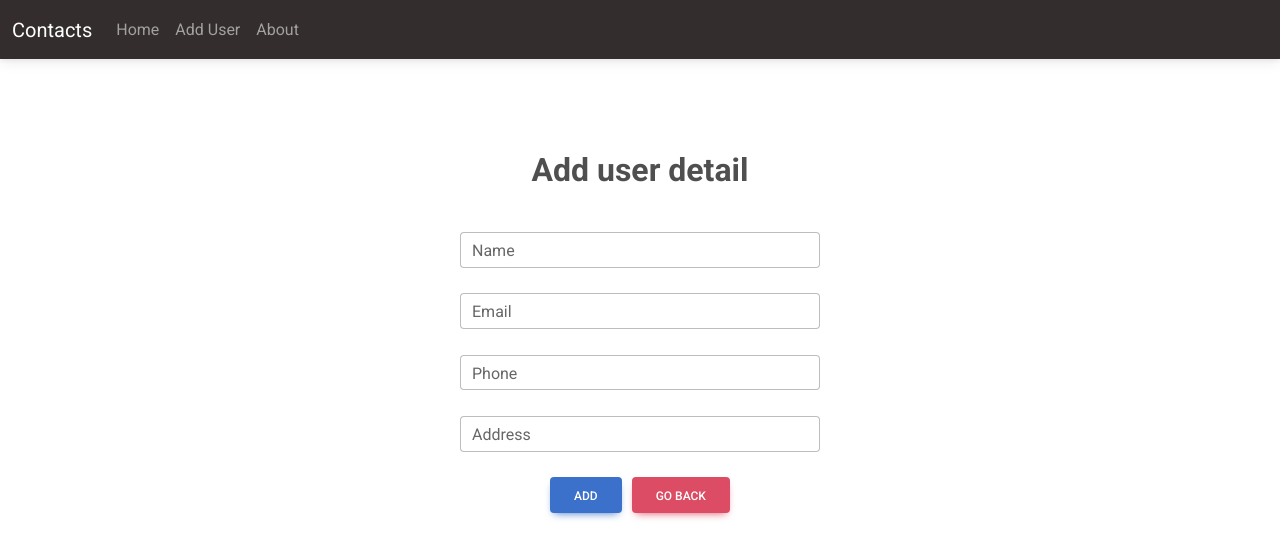
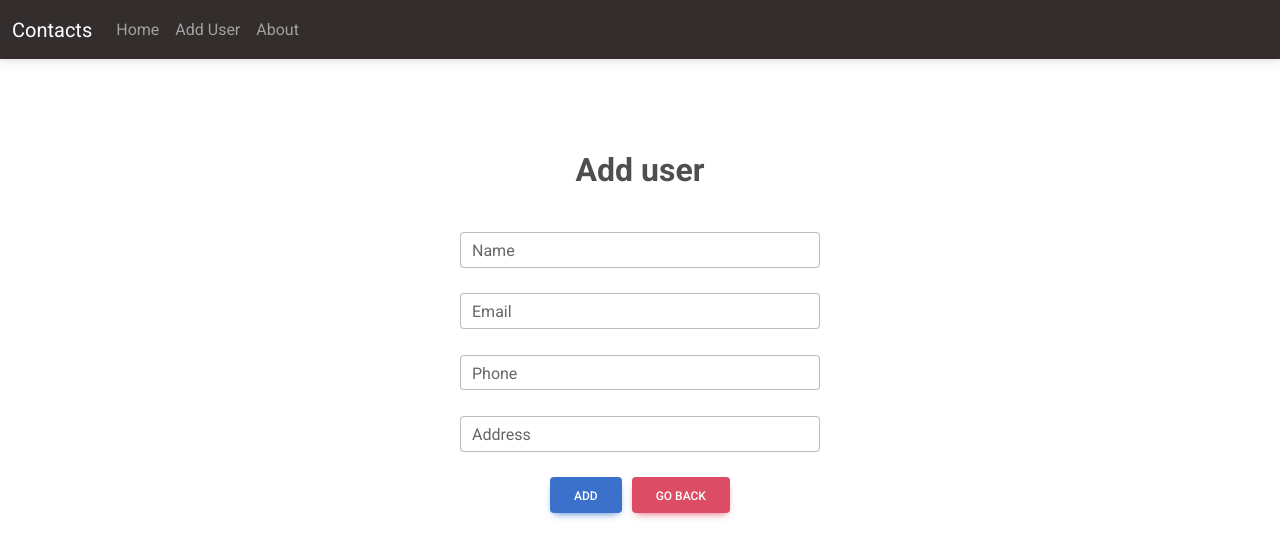
Before and after one commit to mikaeelkhalid/react-redux-saga-json-crud, a React (Create React App) app: page /add-user in a window 1280 px wide. Shown: the top 558 px of the page. Built offline with nearby package versions, Linux system fonts and the light colour scheme.

Commit message:
adding react toastify

```diff
--- a/src/App.js
+++ b/src/App.js
@@ -6,11 +6,15 @@ import UserInfo from './pages/UserInfo';
 import './App.css';
 import Header from './components/Header';
 
+import { ToastContainer } from 'react-toastify';
+import 'react-toastify/dist/ReactToastify.css';
+
 const App = () => {
   return (
     <Router>
       <div className='App'>
         <Header />
+        <ToastContainer />
         <Switch>
           <Route exact path='/' component={Home} />
           <Route path='/about' component={About} />
--- a/src/pages/AddEditUser.js
+++ b/src/pages/AddEditUser.js
@@ -3,6 +3,7 @@ import { MDBValidation, MDBInput, MDBBtn } from 'mdb-react-ui-kit';
 import { useHistory } from 'react-router';
 import { useDispatch } from 'react-redux';
 import { createUserStart } from '../redux/actions';
+import { toast } from 'react-toastify';
 
 const initialState = {
   name: '',
@@ -22,6 +23,7 @@ const AddEditUser = () => {
     e.preventDefault();
     if (name && email && phone && address) {
       dispatch(createUserStart(user));
+      toast.success('User created successfully');
       history.push('/');
     }
   };
@@ -38,7 +40,7 @@ const AddEditUser = () => {
       onSubmit={handleSubmit}
       noValidate
     >
-      <p className='fs-2 fw-bold'>Add user detail</p>
+      <p className='fs-2 fw-bold'>Add user</p>
       <div
         style={{
           margin: 'auto',
```
